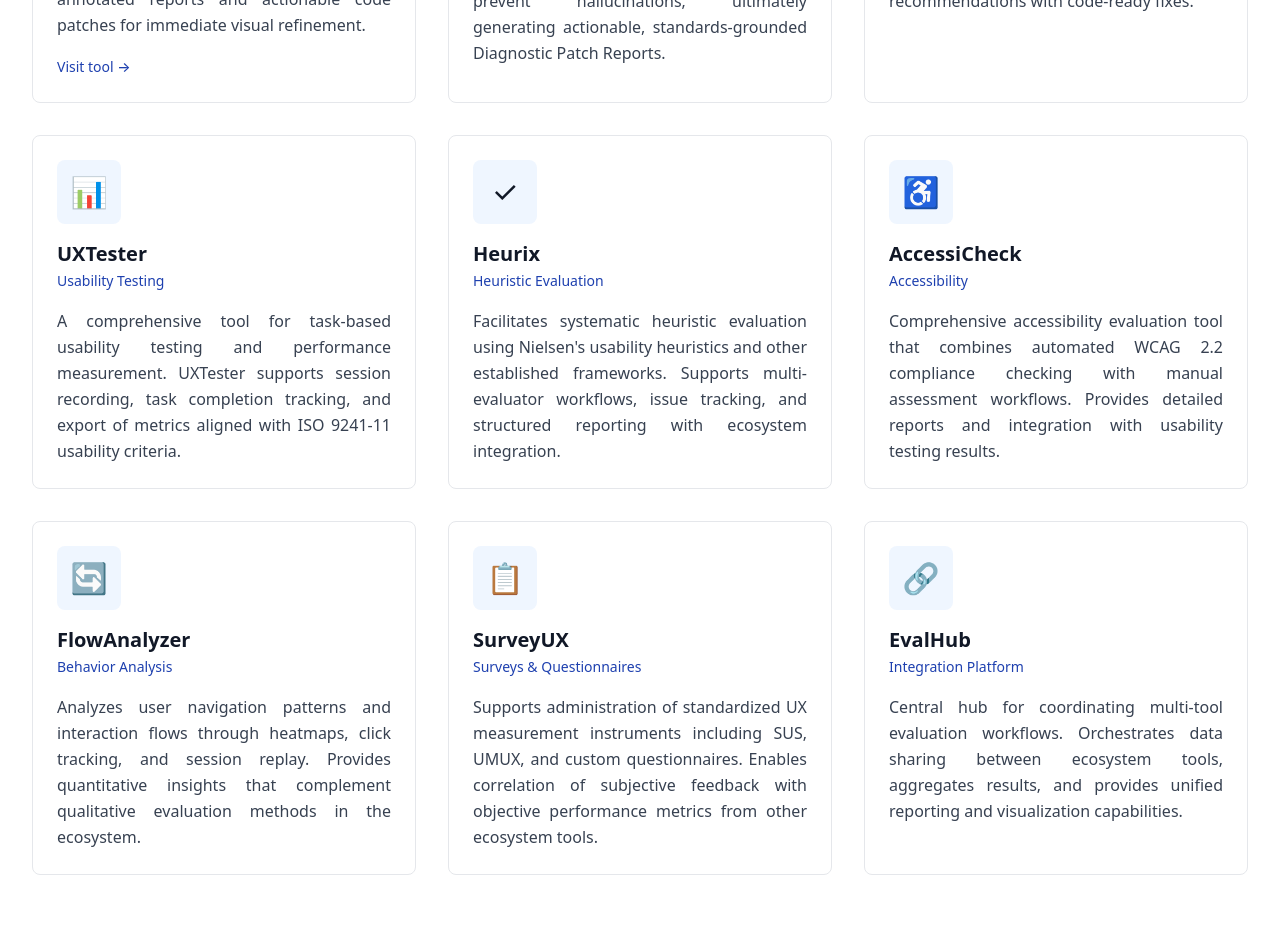
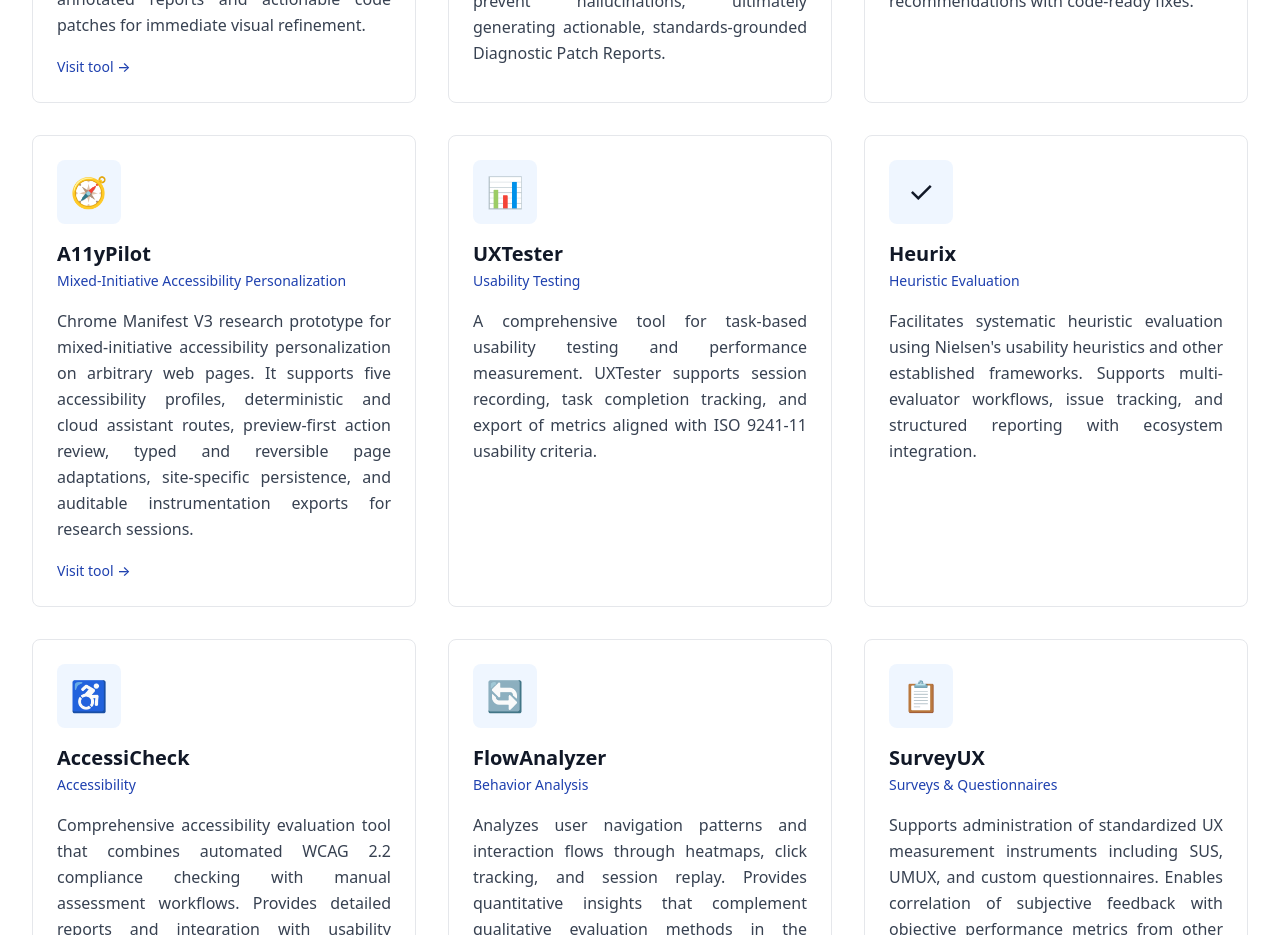
Before and after one commit to mohamedsemah/S-UXE-s, a Next.js app: page /tools in a window 1280 px wide. Shown: the part 1380-2315 px from the top of the page. Built offline with nearby package versions, Linux system fonts and the light colour scheme.

Commit message:
Replaced the first placeholder on the Tools page with A11yPilot in app/tools/page.tsx, added its category/description/icon, and linked it to https://github.com/mohamedsemah/a11ypilot. Result: A11yPilot now appears as a real, clickable tool card; lint passes with no issues.

```diff
--- a/app/tools/page.tsx
+++ b/app/tools/page.tsx
@@ -49,6 +49,14 @@ const tools = [
     description:
       'Unity Editor plugin that audits accessibility across scripts, scenes, prefabs, shaders, and animations. It combines dependency-aware static analysis with retrieval-augmented LLMs to enforce WCAG 2.2 and Game Accessibility Guidelines, producing severity-ranked, guideline-traceable recommendations with code-ready fixes.',
     icon: '🎮',
+  },
+  {
+    name: 'A11yPilot',
+    category: 'Mixed-Initiative Accessibility Personalization',
+    description:
+      'Chrome Manifest V3 research prototype for mixed-initiative accessibility personalization on arbitrary web pages. It supports five accessibility profiles, deterministic and cloud assistant routes, preview-first action review, typed and reversible page adaptations, site-specific persistence, and auditable instrumentation exports for research sessions.',
+    icon: '🧭',
+    url: 'https://github.com/mohamedsemah/a11ypilot',
   },
   {
     name: 'UXTester',
```
